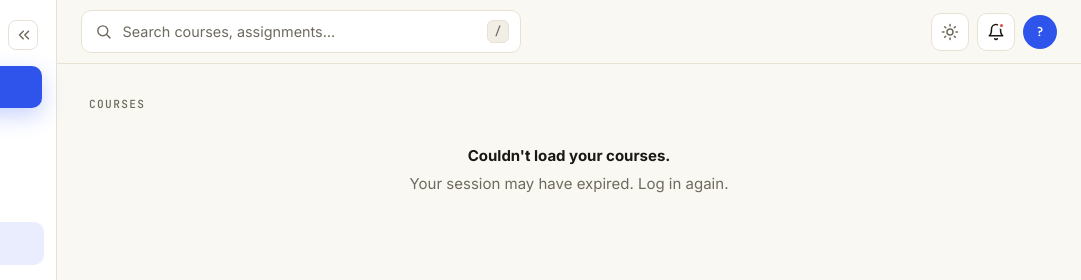
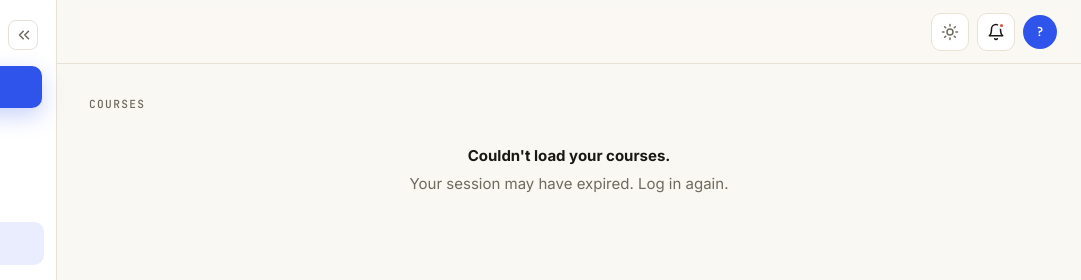
Before and after one commit to kruugerr/cp476-project, a website with bundled scripts: page frontend/pages/courses.html in a window 1280 px wide. Shown: the top 280 px of the page, 199-1280 px from the left. Built offline with nearby package versions, Linux system fonts and the light colour scheme; no server answers; sample sign-in values are in the browser's storage.

Commit message:
removed searchbar

```diff
--- a/frontend/partials/topbar.html
+++ b/frontend/partials/topbar.html
@@ -2,12 +2,6 @@
   <button class="app-burger" type="button" data-drawer aria-label="Open menu">
     <svg width="20" height="20" viewBox="0 0 24 24" fill="none" stroke="currentColor" stroke-width="2" stroke-linecap="round"><path d="M3 6h18M3 12h18M3 18h18"/></svg>
   </button>
-
-  <div class="app-search">
-    <svg width="17" height="17" viewBox="0 0 24 24" fill="none" stroke="currentColor" stroke-width="2" stroke-linecap="round" stroke-linejoin="round"><circle cx="11" cy="11" r="7"/><path d="m21 21-4.3-4.3"/></svg>
-    <input type="text" placeholder="Search courses, assignments…" aria-label="Search" />
-    <kbd class="app-kbd">/</kbd>
-  </div>
 
   <div class="app-topbar__actions">
     <button class="app-iconbtn" type="button" data-theme-toggle aria-label="Toggle theme">
```
